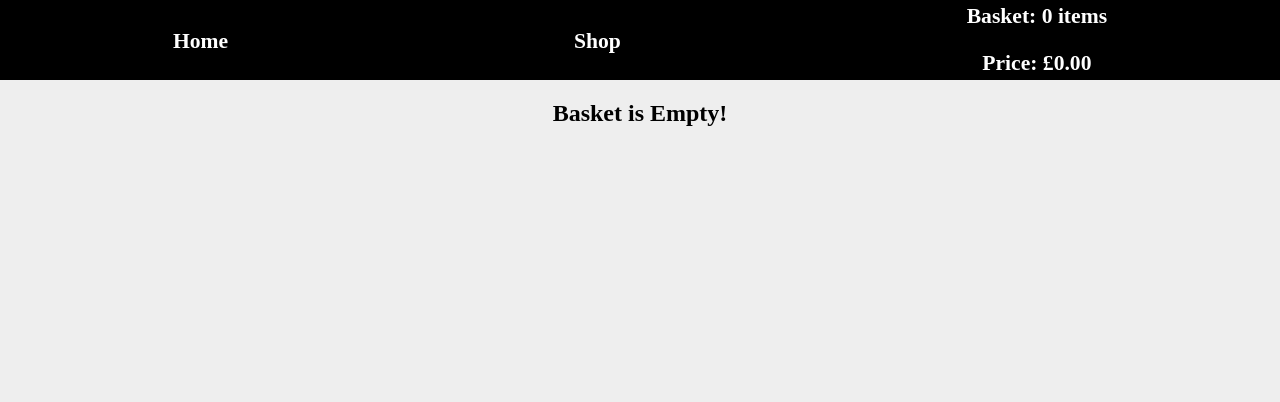
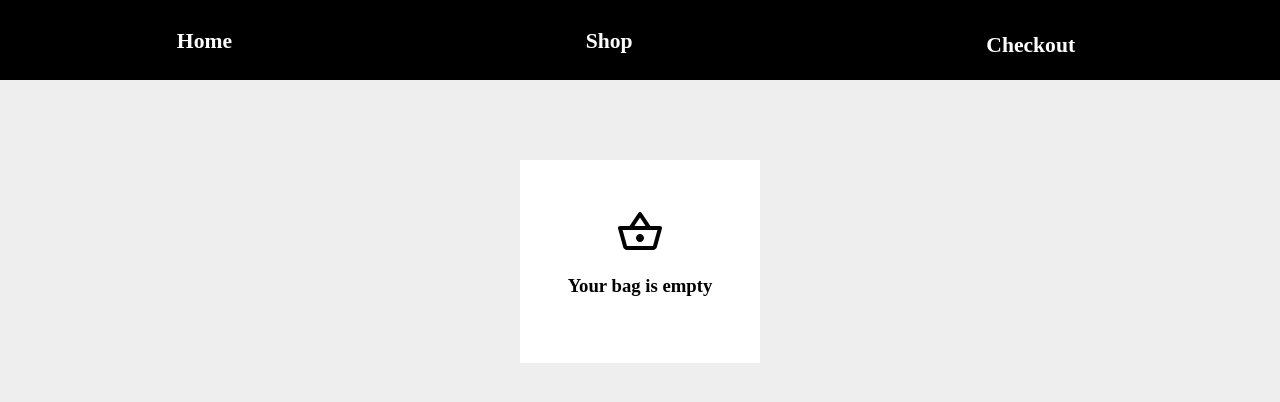
Before and after one commit to dec-gr/odin-shopping-cart, a React (Vite) app: page /basket in a window 1280 px wide. Shown: the top 402 px of the page. Built offline with nearby package versions, Linux system fonts and the light colour scheme.

Commit message:
Add mini basket number icon + empty bag

```diff
--- a/package.json
+++ b/package.json
@@ -11,6 +11,8 @@
     "preview": "vite preview"
   },
   "dependencies": {
+    "@mdi/js": "^7.4.47",
+    "@mdi/react": "^1.6.1",
     "react": "^18.3.1",
     "react-dom": "^18.3.1",
     "react-router-dom": "^6.26.1"
--- /dev/null
+++ b/src/components/EmptyBag/EmptyBag.jsx
@@ -0,0 +1,22 @@
+import Icon from '@mdi/react';
+import { mdiBasketOutline } from '@mdi/js';
+import styles from './EmptyBag.module.css';
+
+const EmptyBag = () => {
+  const hello = 2;
+
+  return (
+    <div className={styles.emptyBagCont}>
+      <div className={styles.emptyCard}>
+        <div className={styles.bagIcon}>
+          <Icon path={mdiBasketOutline} size={2} />
+        </div>
+        <div className={styles.emptyText}>
+          <h3>Your bag is empty</h3>
+        </div>
+      </div>
+    </div>
+  );
+};
+
+export default EmptyBag;
--- /dev/null
+++ b/src/components/EmptyBag/EmptyBag.module.css
@@ -0,0 +1,25 @@
+.emptyBagCont {
+  display: flex;
+  justify-content: center;
+  padding: 5em;
+}
+
+.emptyCard {
+  display: flex;
+  flex-direction: column;
+  justify-content: center;
+  align-items: center;
+  padding: 3em;
+  width: fit-content;
+  background-color: white;
+}
+
+.bagIcon {
+  display: flex;
+  font-weight: 100;
+}
+
+.emptyText {
+  display: flex;
+  font-weight: 100;
+}
--- a/src/components/MiniBasket/MiniBasket.jsx
+++ b/src/components/MiniBasket/MiniBasket.jsx
@@ -1,6 +1,7 @@
 import { useEffect, useState } from 'react';
 import FakeComponent from '../FakeComponent';
 import { useFetchProductsInBasket } from './fetchBasketUtils';
+import styles from './MiniBasket.module.css';
 
 const MiniBasket = (props) => {
   const { basketProducts, error, loading } = useFetchProductsInBasket(
@@ -21,14 +22,19 @@ const MiniBasket = (props) => {
     : 0;
 
   return (
-    <div className="miniBasketCont">
-      <p>
-        Basket: {numberOfItems} {numberOfItems === 1 ? 'item' : 'items'}
-      </p>
+    <div className={styles.miniBasketCont}>
+      <div className={styles.checkoutDiv}>Checkout</div>
+      <div
+        className={`${styles.prodCount} ${
+          numberOfItems === 0 ? styles.empty : ''
+        }`}
+      >
+        {numberOfItems === 0 ? ' ' : numberOfItems}
+      </div>
+
       {loading && <p>Loading</p>}
       {error && <p>Server Error</p>}
-      <p>Price: £{totalPrice.toFixed(2)}</p>
-      <FakeComponent basketProducts={basketProducts}></FakeComponent>
+      {/* <p>Price: £{totalPrice.toFixed(2)}</p> */}
     </div>
   );
 };
--- a/src/components/MiniBasket/MiniBasket.module.css
+++ b/src/components/MiniBasket/MiniBasket.module.css
@@ -0,0 +1,30 @@
+.miniBasketCont {
+  display: flex;
+  flex-direction: row;
+  align-items: flex-end;
+}
+
+.checkoutDiv {
+  color: white;
+}
+
+.prodCount {
+  display: flex;
+  background-color: white;
+  color: black;
+  border-radius: 50%;
+  height: 20px;
+  width: 20px;
+  font-weight: 100;
+  text-align: center;
+  font-size: 12pt;
+  align-items: center;
+  justify-content: center;
+  margin-left: 2px;
+  margin-bottom: 10px;
+  padding: 3px;
+}
+
+.empty {
+  background-color: transparent;
+}
--- a/src/components/basket/Basket.jsx
+++ b/src/components/basket/Basket.jsx
@@ -2,6 +2,7 @@ import styles from './Basket.module.css';
 import { useOutletContext } from 'react-router-dom';
 import { useFetchProductsInBasket } from '../MiniBasket/fetchBasketUtils';
 import QuantityInput from '../quantityInput/QuantityInput';
+import EmptyBag from '../EmptyBag/EmptyBag';
 
 // <div className={styles.productDetails}>
 //           <div className={styles.imageHolder}>
@@ -91,7 +92,7 @@ const Basket = () => {
           </div>
         </div>
       )}
-      {basketEmpty && <h2>Basket is Empty!</h2>}
+      {basketEmpty && <EmptyBag />}
     </div>
   );
 };
--- a/src/components/nav/NavBar.jsx
+++ b/src/components/nav/NavBar.jsx
@@ -16,7 +16,6 @@ const NavBar = (props) => {
       </li>
       <li>
         <h2>
-          {' '}
           <Link to="basket">{props.children}</Link>
         </h2>
       </li>
```
Also changed, not shown: 1 other file (tests, documents, lock files or other folders).
